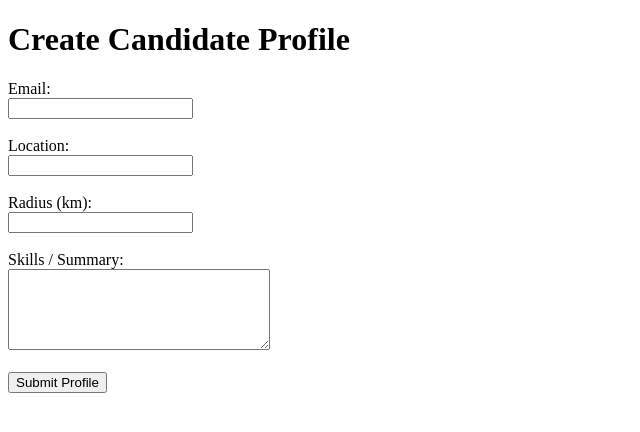
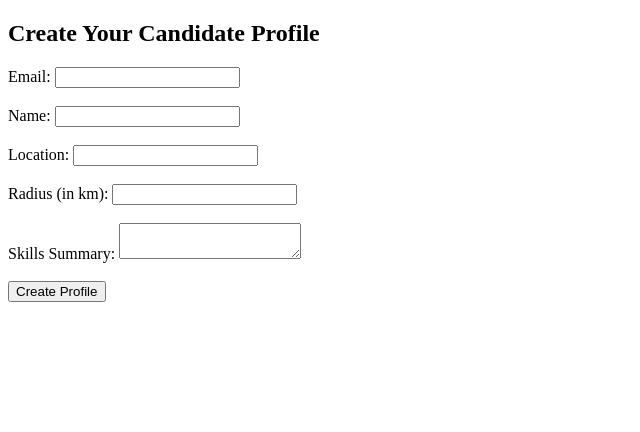
Before and after one commit to Josh152152/FitFound, a Flask app: template app/templates/candidate_profile.html in a window 1280 px wide. Shown: the top 432 px of the page, without its empty margins (0-640 px from the left). Run offline with Flask 3, Linux system fonts and the light colour scheme; the template is opened without the code that fills it, so the values that code supplies are empty.

Commit message:
Update candidate_profile.html

```diff
--- a/app/templates/candidate_profile.html
+++ b/app/templates/candidate_profile.html
@@ -1,25 +1,58 @@
 <!DOCTYPE html>
 <html lang="en">
 <head>
-    <meta charset="UTF-8" />
-    <title>Candidate Profile</title>
+    <meta charset="UTF-8">
+    <meta name="viewport" content="width=device-width, initial-scale=1.0">
+    <title>Create Candidate Profile</title>
 </head>
 <body>
-    <h1>Create Candidate Profile</h1>
-    <form method="POST" action="/candidate/profile">
-        <label for="Email">Email:</label><br />
-        <input type="email" id="Email" name="Email" required /><br /><br />
+    <h2>Create Your Candidate Profile</h2>
+    <form id="profileForm">
+        <label for="Email">Email:</label>
+        <input type="email" id="Email" name="Email" required><br><br>
 
-        <label for="Location">Location:</label><br />
-        <input type="text" id="Location" name="Location" required /><br /><br />
+        <label for="Name">Name:</label>
+        <input type="text" id="Name" name="Name" required><br><br>
 
-        <label for="Radius">Radius (km):</label><br />
-        <input type="number" id="Radius" name="Radius" min="0" required /><br /><br />
+        <label for="Location">Location:</label>
+        <input type="text" id="Location" name="Location" required><br><br>
 
-        <label for="Summary">Skills / Summary:</label><br />
-        <textarea id="Summary" name="Summary" rows="5" cols="30" required></textarea><br /><br />
+        <label for="Radius">Radius (in km):</label>
+        <input type="number" id="Radius" name="Radius" required><br><br>
 
-        <button type="submit">Submit Profile</button>
+        <label for="Summary">Skills Summary:</label>
+        <textarea id="Summary" name="Summary" required></textarea><br><br>
+
+        <button type="submit">Create Profile</button>
     </form>
+
+    <script>
+        document.getElementById('profileForm').addEventListener('submit', function(event) {
+            event.preventDefault();
+
+            const formData = new FormData(event.target);
+            const data = {};
+            formData.forEach((value, key) => { data[key] = value; });
+
+            // Send the data to the /candidate/profile endpoint
+            fetch('/candidate/profile', {
+                method: 'POST',
+                headers: {
+                    'Content-Type': 'application/json',
+                },
+                body: JSON.stringify(data),
+            })
+            .then(response => response.json())
+            .then(result => {
+                alert(result.message);
+                // Redirect to another page if needed, for example the dashboard
+                window.location.href = '/';
+            })
+            .catch(error => {
+                console.error('Error:', error);
+                alert('There was an error creating your profile.');
+            });
+        });
+    </script>
 </body>
 </html>
```
